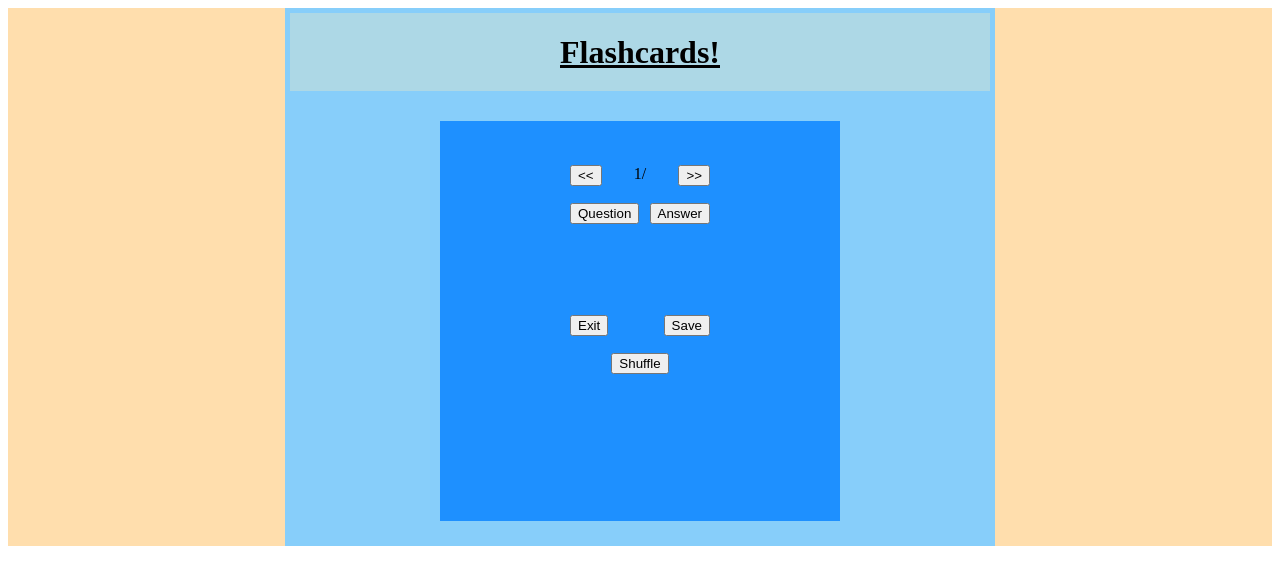
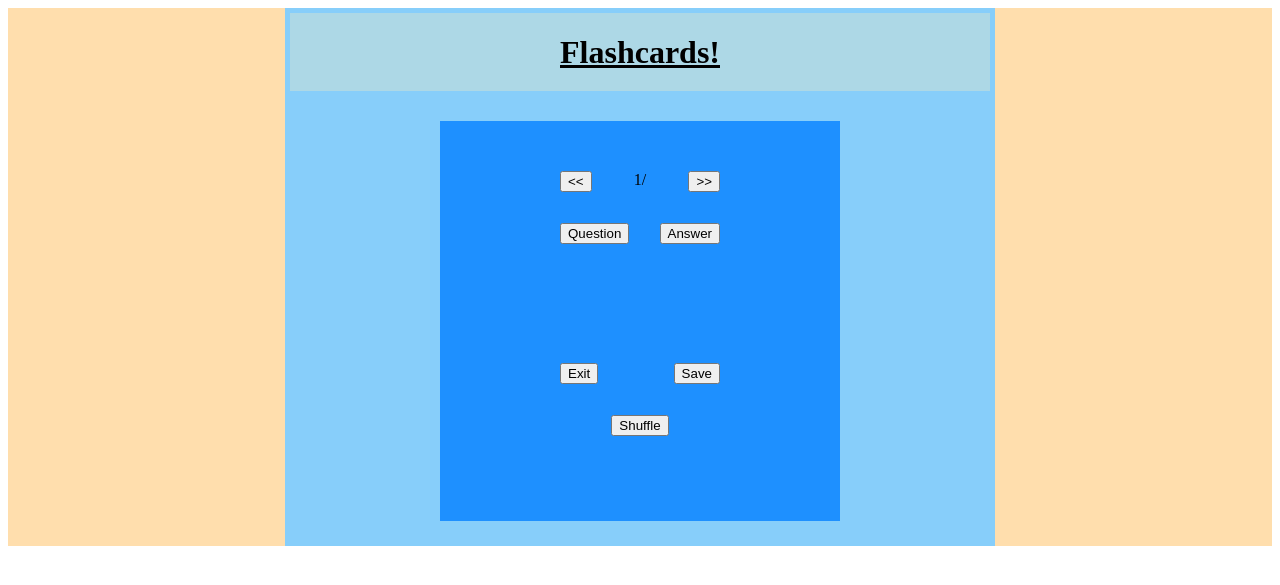
Before and after one commit to ameen3/herokuflashcard, a Django app: template herokuflashcard/herokuflashcard/templates/practice.html in a window 1280 px wide. Shown: the top 585 px of the page. Run offline with Django 3.2, Linux system fonts and the light colour scheme; the template is opened without the code that fills it: most values are stand-ins (such as "Sample title", 1, 10 or a date in 2020).

Commit message:
changed practice button length

```diff
--- a/herokuflashcard/herokuflashcard/static/style/stylesheet.css
+++ b/herokuflashcard/herokuflashcard/static/style/stylesheet.css
@@ -148,9 +148,9 @@
 }
 
 .practice_button_line{
-    width: 140px;
-    height:32px;
-    margin:2px auto;
+    width: 160px;
+    height:40px;
+    margin:8px auto;
     padding:2px;
     text-align:center;
 }
--- a/herokuflashcard/herokuflashcard/templates/practice.html
+++ b/herokuflashcard/herokuflashcard/templates/practice.html
@@ -45,7 +45,7 @@
         {% if side == "h" %}Hint: <pre>{{ vcard.card.hint }}</pre>{% endif %}
     </div>
     <div id="content_spacer"></div>
-    <div class="practice_button_line" width=140px>
+    <div class="practice_button_line">
         <div class="left_button">
             <form method="post" id="back" value="Back">
             {% csrf_token %}
```
